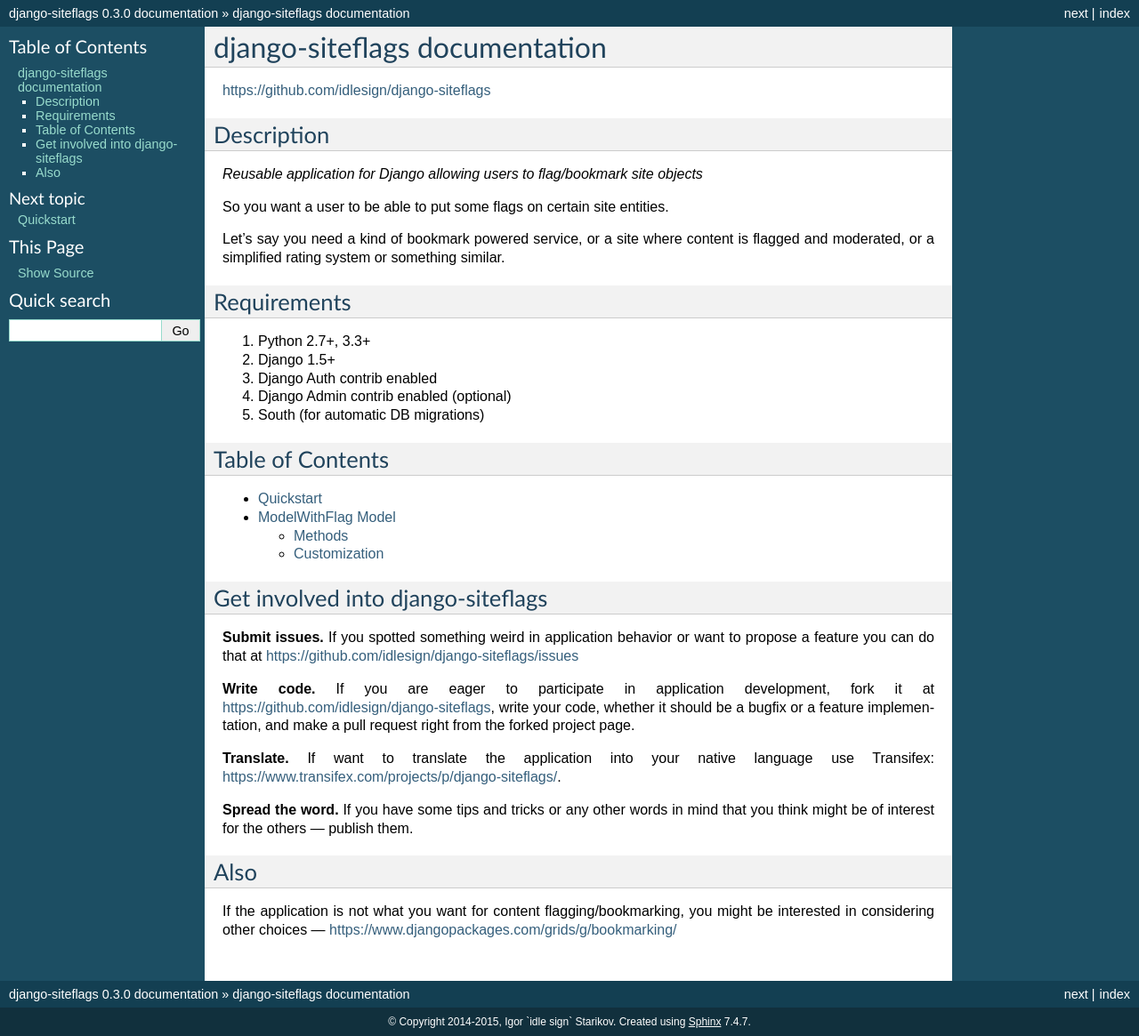
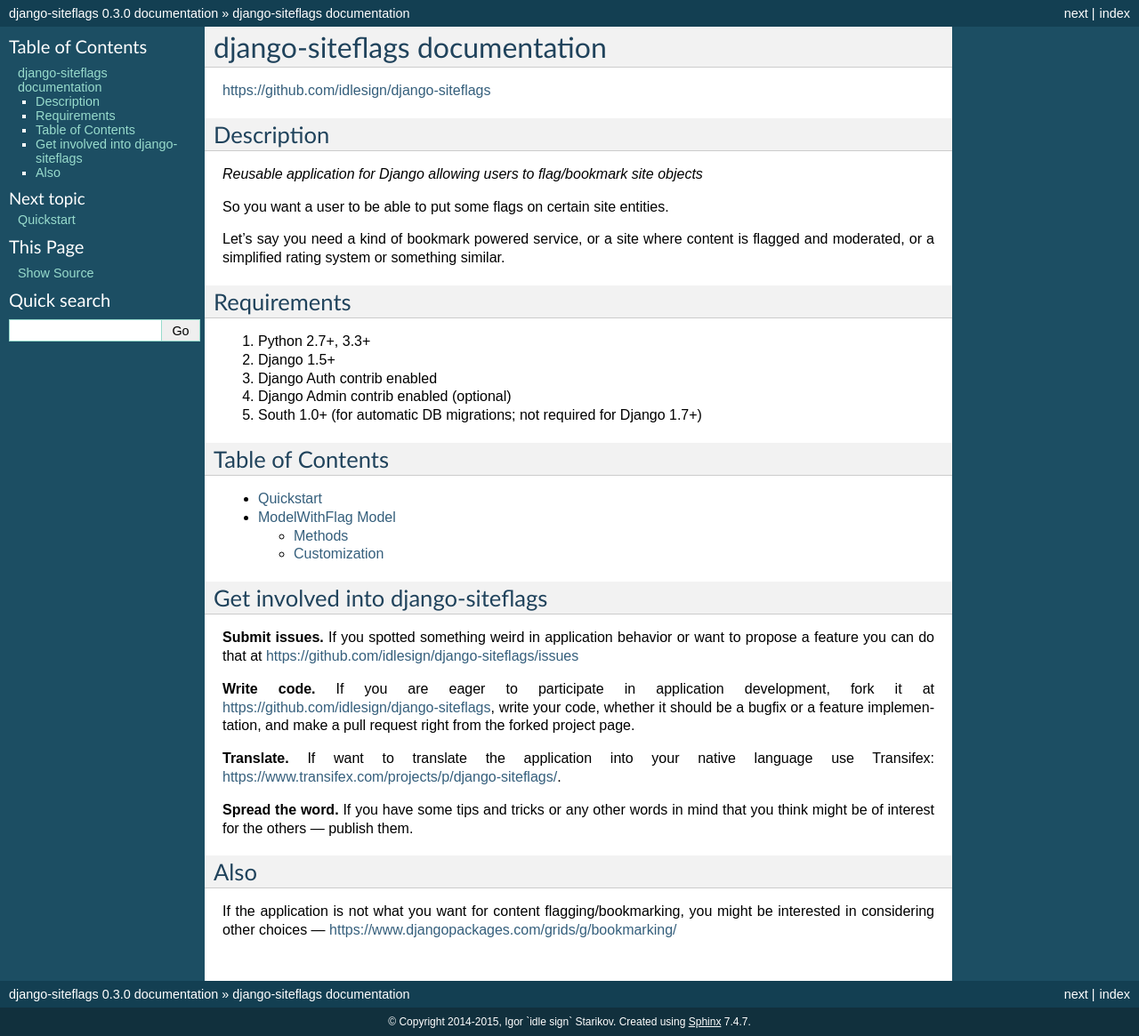
Before and after one commit to idlesign/django-siteflags, a Sphinx documentation site: the page built from docs/source/index.rst, in a window 1280 px wide. Shown: the whole page at 89% size. Built offline with Sphinx 7.4.7, drawn with Linux system fonts in a browser that asks for light colours.

Commit message:
QA stuff added.

```diff
--- a/docs/source/index.rst
+++ b/docs/source/index.rst
@@ -23,7 +23,7 @@
 2. Django 1.5+
 3. Django Auth contrib enabled
 4. Django Admin contrib enabled (optional)
-5. South (for automatic DB migrations)
+5. South 1.0+ (for automatic DB migrations; not required for Django 1.7+)
 
 
 
```
Also changed, not shown: docs/source/quickstart.rst (+13 -0 lines), .landscape.yaml (added), .travis.yml (added), 3 other files.
